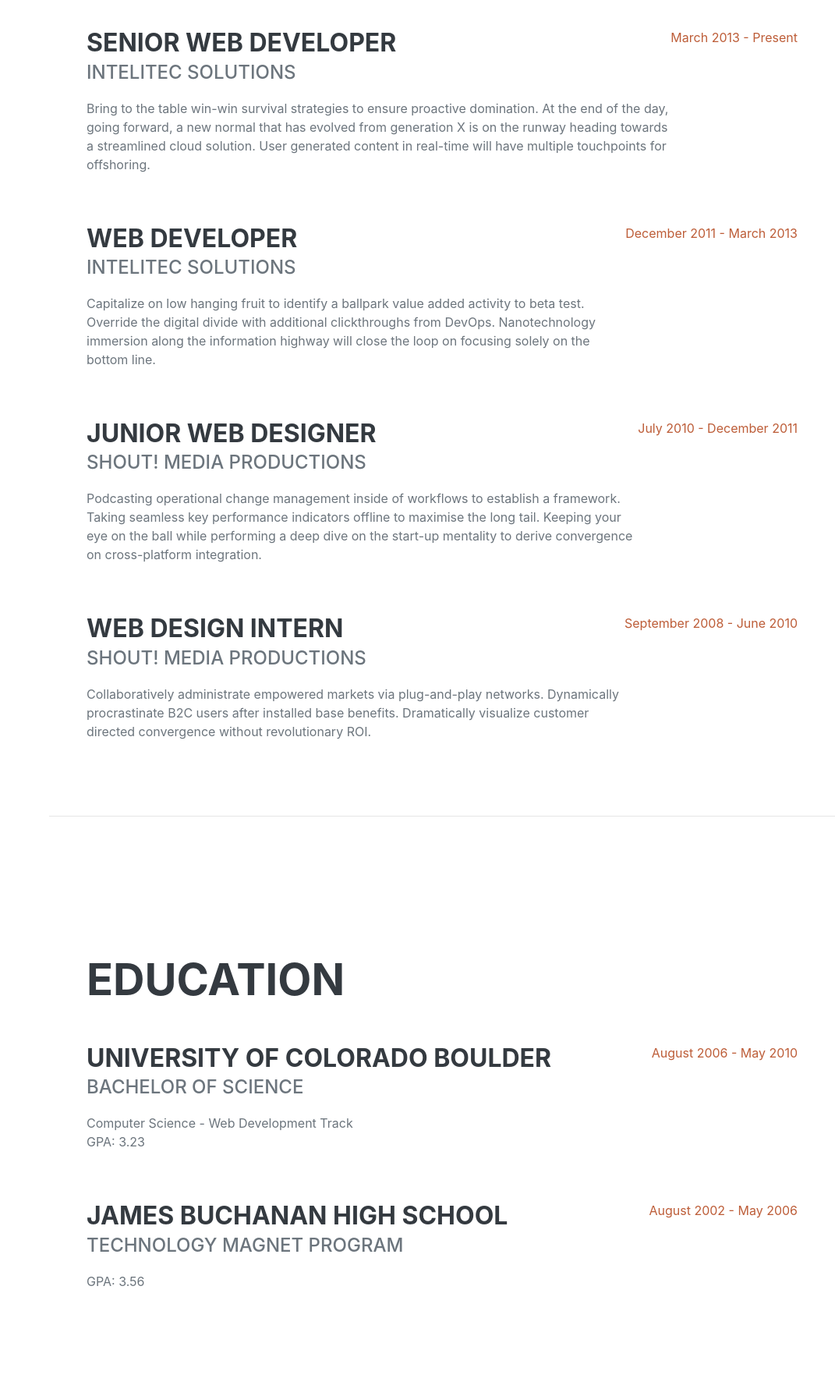
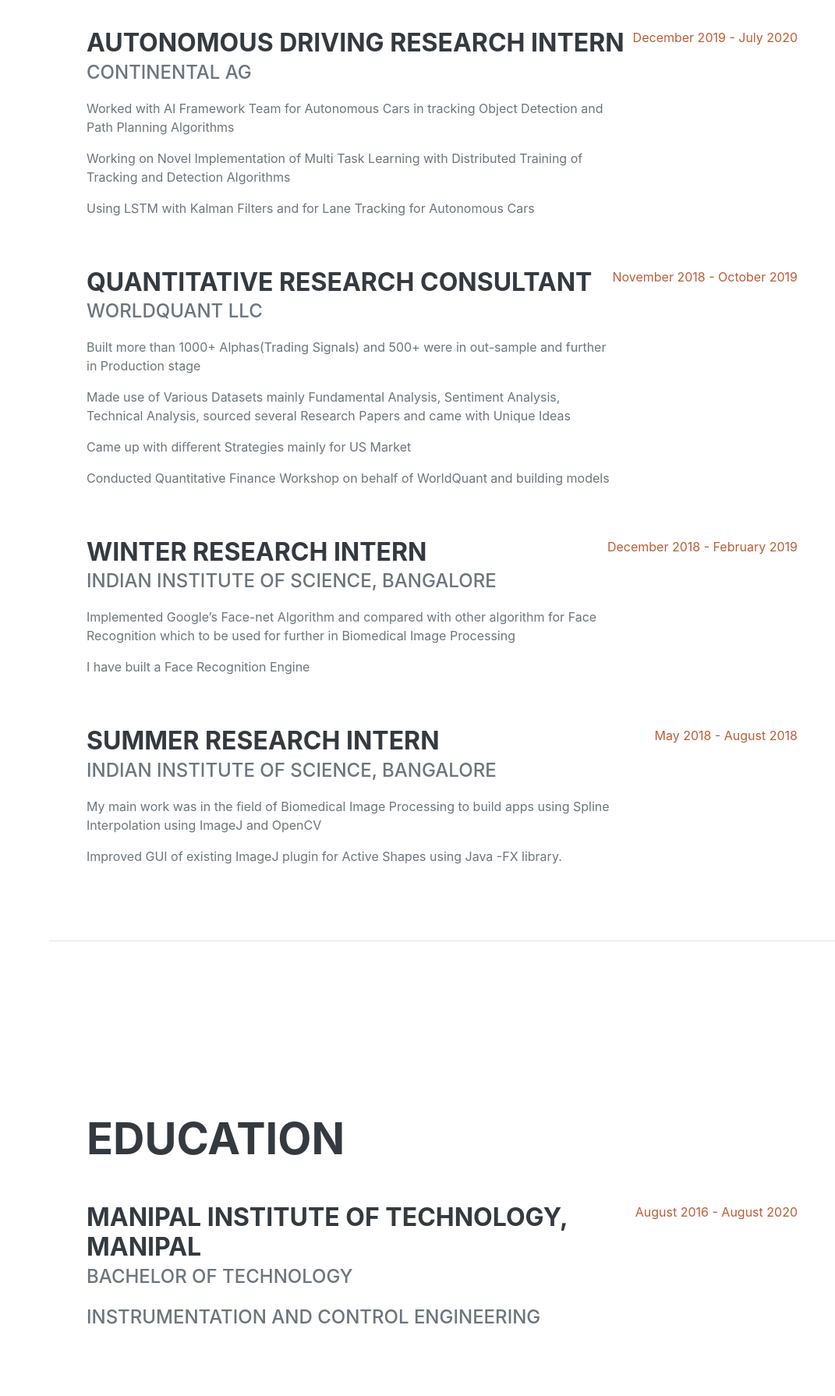
Before and after one commit to Bala1718/Bala1718.github.io, a plain HTML site: page index.html in a window 1280 px wide. Shown: the part 960-2750 px from the top of the page at 78% size, without its empty margins (209-1280 px from the left). Drawn offline with nearby package versions, Linux system fonts and the light colour scheme; a web font is replaced by a local one.

Commit message:
second commit

```diff
--- a/index.html
+++ b/index.html
@@ -19,7 +19,7 @@
         <!-- Navigation-->
         <nav class="navbar navbar-expand-lg navbar-dark bg-primary fixed-top" id="sideNav">
             <a class="navbar-brand js-scroll-trigger" href="#page-top">
-                <span class="d-block d-lg-none">Clarence Taylor</span>
+                <span class="d-block d-lg-none">Balaji MJ</span>
                 <span class="d-none d-lg-block"><img class="img-fluid img-profile rounded-circle mx-auto mb-2" src="assets/img/profile.jpg" alt="" /></span>
             </a>
             <button class="navbar-toggler" type="button" data-toggle="collapse" data-target="#navbarSupportedContent" aria-controls="navbarSupportedContent" aria-expanded="false" aria-label="Toggle navigation"><span class="navbar-toggler-icon"></span></button>
@@ -30,7 +30,7 @@
                     <li class="nav-item"><a class="nav-link js-scroll-trigger" href="#education">Education</a></li>
                     <li class="nav-item"><a class="nav-link js-scroll-trigger" href="#skills">Skills</a></li>
                     <li class="nav-item"><a class="nav-link js-scroll-trigger" href="#interests">Interests</a></li>
-                    <li class="nav-item"><a class="nav-link js-scroll-trigger" href="#awards">Awards</a></li>
+                    <li class="nav-item"><a class="nav-link js-scroll-trigger" href="#awards">Executive Program in Algorithmic Trading</a></li>
                 </ul>
             </div>
         </nav>
@@ -40,14 +40,14 @@
             <section class="resume-section" id="about">
                 <div class="resume-section-content">
                     <h1 class="mb-0">
-                        Clarence
-                        <span class="text-primary">Taylor</span>
+                        Balaji
+                        <span class="text-primary">MJ</span>
                     </h1>
                     <div class="subheading mb-5">
-                        3542 Berry Street · Cheyenne Wells, CO 80810 · (317) 585-8468 ·
-                        <a href="mailto:name@email.com">name@email.com</a>
+                        HSR Layout, Bangalore, India · (+91) 9080458338 ·
+                        <a href="mailto:name@email.com">mjbalaji17@gmail.com</a>
                     </div>
-                    <p class="lead mb-5">I am experienced in leveraging agile frameworks to provide a robust synopsis for high level overviews. Iterative approaches to corporate strategy foster collaborative thinking to further the overall value proposition.</p>
+                    <p class="lead mb-5">I love coding Autonomous Driving Algorithms and Creating Algorithmic Trading Strategies.</p>
                     <div class="social-icons">
                         <a class="social-icon" href="#"><i class="fab fa-linkedin-in"></i></a>
                         <a class="social-icon" href="#"><i class="fab fa-github"></i></a>
@@ -63,35 +63,44 @@
                     <h2 class="mb-5">Experience</h2>
                     <div class="d-flex flex-column flex-md-row justify-content-between mb-5">
                         <div class="flex-grow-1">
-                            <h3 class="mb-0">Senior Web Developer</h3>
-                            <div class="subheading mb-3">Intelitec Solutions</div>
-                            <p>Bring to the table win-win survival strategies to ensure proactive domination. At the end of the day, going forward, a new normal that has evolved from generation X is on the runway heading towards a streamlined cloud solution. User generated content in real-time will have multiple touchpoints for offshoring.</p>
+                            <h3 class="mb-0">Autonomous Driving Research Intern</h3>
+                            <div class="subheading mb-3">Continental AG</div>
+
+                            <p> Worked with AI Framework Team for Autonomous Cars in tracking Object Detection and Path Planning Algorithms </p>
+                            <p>Working on Novel Implementation of Multi Task Learning with Distributed Training of Tracking and Detection Algorithms</p>
+                            <p>Using LSTM with Kalman Filters and for Lane Tracking for Autonomous Cars</p>
+
                         </div>
-                        <div class="flex-shrink-0"><span class="text-primary">March 2013 - Present</span></div>
+                        <div class="flex-shrink-0"><span class="text-primary">December 2019 - July 2020</span></div>
                     </div>
                     <div class="d-flex flex-column flex-md-row justify-content-between mb-5">
                         <div class="flex-grow-1">
-                            <h3 class="mb-0">Web Developer</h3>
-                            <div class="subheading mb-3">Intelitec Solutions</div>
-                            <p>Capitalize on low hanging fruit to identify a ballpark value added activity to beta test. Override the digital divide with additional clickthroughs from DevOps. Nanotechnology immersion along the information highway will close the loop on focusing solely on the bottom line.</p>
+                            <h3 class="mb-0">Quantitative Research Consultant</h3>
+                            <div class="subheading mb-3">WorldQuant LLC</div>
+                            <p> Built more than 1000+ Alphas(Trading Signals) and 500+ were in out-sample and further in Production stage</p>
+                            <p>Made use of Various Datasets mainly Fundamental Analysis, Sentiment Analysis, Technical Analysis, sourced several Research Papers and came with Unique Ideas</p>
+                            <p>Came up with diﬀerent Strategies mainly for US Market</p>
+                            <p>Conducted Quantitative Finance Workshop on behalf of WorldQuant and building models</p>
                         </div>
-                        <div class="flex-shrink-0"><span class="text-primary">December 2011 - March 2013</span></div>
+                        <div class="flex-shrink-0"><span class="text-primary">November 2018 - October 2019</span></div>
                     </div>
                     <div class="d-flex flex-column flex-md-row justify-content-between mb-5">
                         <div class="flex-grow-1">
-                            <h3 class="mb-0">Junior Web Designer</h3>
-                            <div class="subheading mb-3">Shout! Media Productions</div>
-                            <p>Podcasting operational change management inside of workflows to establish a framework. Taking seamless key performance indicators offline to maximise the long tail. Keeping your eye on the ball while performing a deep dive on the start-up mentality to derive convergence on cross-platform integration.</p>
+                            <h3 class="mb-0">Winter Research Intern</h3>
+                            <div class="subheading mb-3">Indian Institute of Science, Bangalore</div>
+                            <p> Implemented Google’s Face-net Algorithm and compared with other algorithm for Face Recognition which to be used for further in Biomedical Image Processing </p>
+                            <p>I have built a Face Recognition Engine</p>
                         </div>
-                        <div class="flex-shrink-0"><span class="text-primary">July 2010 - December 2011</span></div>
+                        <div class="flex-shrink-0"><span class="text-primary">December 2018 - February 2019</span></div>
                     </div>
                     <div class="d-flex flex-column flex-md-row justify-content-between">
                         <div class="flex-grow-1">
-                            <h3 class="mb-0">Web Design Intern</h3>
-                            <div class="subheading mb-3">Shout! Media Productions</div>
-                            <p>Collaboratively administrate empowered markets via plug-and-play networks. Dynamically procrastinate B2C users after installed base benefits. Dramatically visualize customer directed convergence without revolutionary ROI.</p>
+                            <h3 class="mb-0">Summer Research Intern</h3>
+                            <div class="subheading mb-3">Indian Institute Of Science, Bangalore</div>
+                            <p> My main work was in the ﬁeld of Biomedical Image Processing to build apps using Spline Interpolation using ImageJ and OpenCV </p>
+                            <p> Improved GUI of existing ImageJ plugin for Active Shapes using Java -FX library.</p>
                         </div>
-                        <div class="flex-shrink-0"><span class="text-primary">September 2008 - June 2010</span></div>
+                        <div class="flex-shrink-0"><span class="text-primary">May 2018 - August 2018</span></div>
                     </div>
                 </div>
             </section>
@@ -102,20 +111,20 @@
                     <h2 class="mb-5">Education</h2>
                     <div class="d-flex flex-column flex-md-row justify-content-between mb-5">
                         <div class="flex-grow-1">
-                            <h3 class="mb-0">University of Colorado Boulder</h3>
-                            <div class="subheading mb-3">Bachelor of Science</div>
-                            <div>Computer Science - Web Development Track</div>
-                            <p>GPA: 3.23</p>
+                            <h3 class="mb-0">Manipal Institute of Technology, Manipal</h3>
+                            <div class="subheading mb-3">Bachelor of Technology</div>
+                            <div class ="subheading mb-3">Instrumentation and Control Engineering</div>
+
                         </div>
-                        <div class="flex-shrink-0"><span class="text-primary">August 2006 - May 2010</span></div>
+                        <div class="flex-shrink-0"><span class="text-primary">August 2016 - August 2020</span></div>
                     </div>
                     <div class="d-flex flex-column flex-md-row justify-content-between">
                         <div class="flex-grow-1">
-                            <h3 class="mb-0">James Buchanan High School</h3>
-                            <div class="subheading mb-3">Technology Magnet Program</div>
-                            <p>GPA: 3.56</p>
+                            <h3 class="mb-0"></h3>
+                            <div class="subheading mb-3"></div>
+                            <p></p>
                         </div>
-                        <div class="flex-shrink-0"><span class="text-primary">August 2002 - May 2006</span></div>
+                        <div class="flex-shrink-0"><span class="text-primary"></span></div>
                     </div>
                 </div>
             </section>
@@ -126,36 +135,31 @@
                     <h2 class="mb-5">Skills</h2>
                     <div class="subheading mb-3">Programming Languages & Tools</div>
                     <ul class="list-inline dev-icons">
-                        <li class="list-inline-item"><i class="fab fa-html5"></i></li>
-                        <li class="list-inline-item"><i class="fab fa-css3-alt"></i></li>
-                        <li class="list-inline-item"><i class="fab fa-js-square"></i></li>
+                        <li class="list-inline-item"><i class="fab fa-python"></i></li>
+                        <li class="list-inline-item"><i class="fab fa-java"></i></li>
                         <li class="list-inline-item"><i class="fab fa-angular"></i></li>
                         <li class="list-inline-item"><i class="fab fa-react"></i></li>
                         <li class="list-inline-item"><i class="fab fa-node-js"></i></li>
-                        <li class="list-inline-item"><i class="fab fa-sass"></i></li>
-                        <li class="list-inline-item"><i class="fab fa-less"></i></li>
-                        <li class="list-inline-item"><i class="fab fa-wordpress"></i></li>
-                        <li class="list-inline-item"><i class="fab fa-gulp"></i></li>
-                        <li class="list-inline-item"><i class="fab fa-grunt"></i></li>
+
                         <li class="list-inline-item"><i class="fab fa-npm"></i></li>
                     </ul>
                     <div class="subheading mb-3">Workflow</div>
                     <ul class="fa-ul mb-0">
                         <li>
                             <span class="fa-li"><i class="fas fa-check"></i></span>
-                            Mobile-First, Responsive Design
+                           Coming up with Different Trading Strategies with Fundamental and Technical Analysis
                         </li>
                         <li>
                             <span class="fa-li"><i class="fas fa-check"></i></span>
-                            Cross Browser Testing & Debugging
+                            Lane Tracking, Object Detection, Lane Switching for Autonomous Cars.
                         </li>
                         <li>
                             <span class="fa-li"><i class="fas fa-check"></i></span>
-                            Cross Functional Teams
+                            Time Series Analysis
                         </li>
                         <li>
                             <span class="fa-li"><i class="fas fa-check"></i></span>
-                            Agile Development & Scrum
+                            Analysing Different Charts, Candle Sticks of Intra Day Trading.
                         </li>
                     </ul>
                 </div>
@@ -165,8 +169,8 @@
             <section class="resume-section" id="interests">
                 <div class="resume-section-content">
                     <h2 class="mb-5">Interests</h2>
-                    <p>Apart from being a web developer, I enjoy most of my time being outdoors. In the winter, I am an avid skier and novice ice climber. During the warmer months here in Colorado, I enjoy mountain biking, free climbing, and kayaking.</p>
-                    <p class="mb-0">When forced indoors, I follow a number of sci-fi and fantasy genre movies and television shows, I am an aspiring chef, and I spend a large amount of my free time exploring the latest technology advancements in the front-end web development world.</p>
+                    <p>Apart from being a developer, I enjoy most of my time reading about Subconsious Mind, Law of Attraction. I'm firm believer of thoughts makes things. Born in India, Cricket is in my DNA and I love playing and watching.</p>
+                    <p class="mb-0">I spend a large amount of my free time exploring the latest technology advancements in the Autonomous Driving world and in Algorithmic Trading.</p>
                 </div>
             </section>
             <hr class="m-0" />
```
